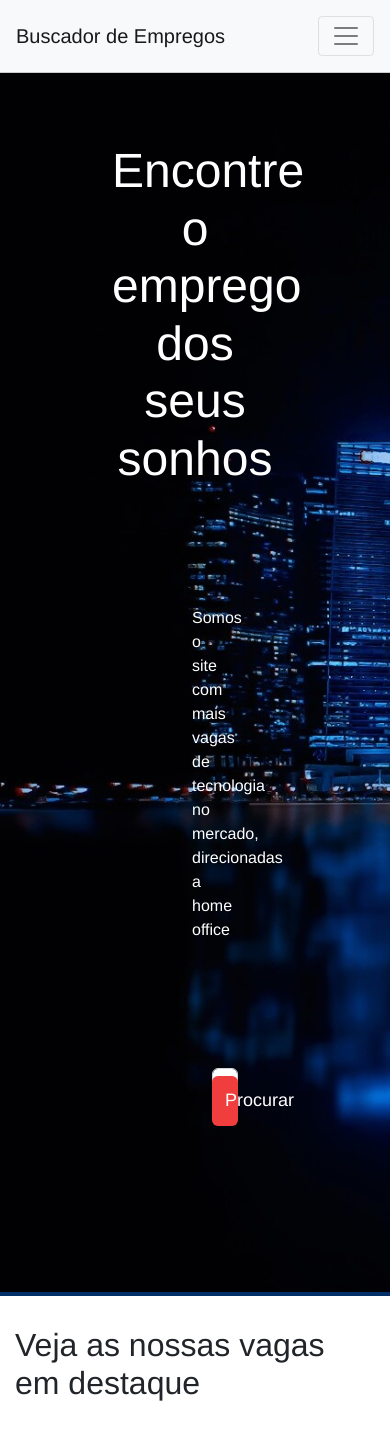
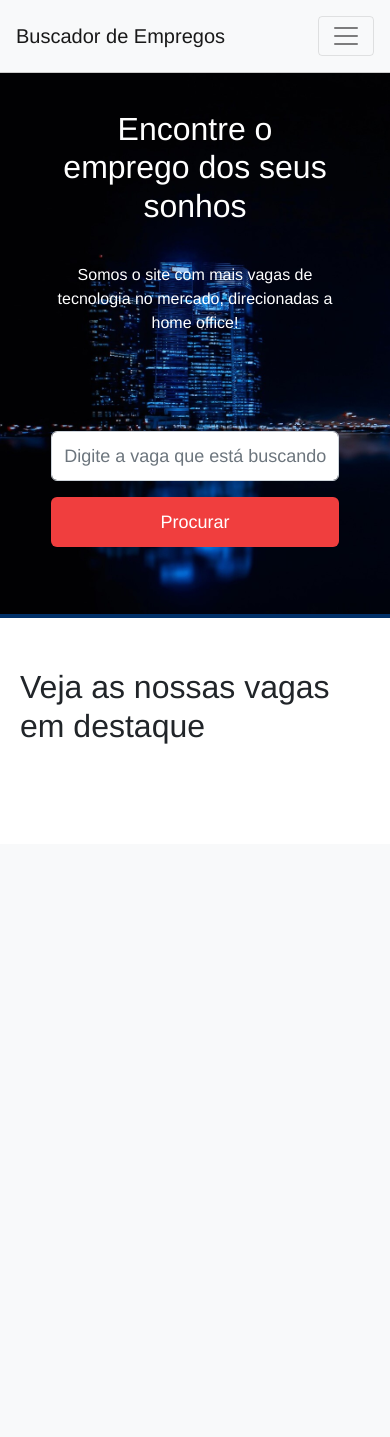
Before and after one commit to rodhis/node-job-finder, a Node server app: page / in a window 390 px wide. After the commit the page ends 744 px from the top, so only its background shows below. Run offline with Node 20, Linux system fonts and the light colour scheme; data that the repository does not hold is empty; some libraries are stand-ins or nearby versions.

Commit message:
main page responsivity

```diff
--- a/public/css/styles.css
+++ b/public/css/styles.css
@@ -248,3 +248,53 @@
   color: #fff;
   text-decoration: none;
 }
+
+/* responsivity */
+
+@media (max-width: 480px) {
+  /* navbar */
+  #navbarNav {
+    text-align: center;
+  }
+
+  /* home */
+  #top-container {
+    padding: 5rem 3.2rem 3.2rem 3.2rem;
+  }
+
+  #main-title {
+    font-size: 2rem;
+  }
+
+  #main-subtitle {
+    font-size: 1rem;
+    padding: 0 0 5rem 0;
+  }
+
+  #search-form {
+    padding: 0;
+  }
+
+  #jobs-container {
+    padding: 1.25rem;
+  }
+
+  .list-group-item {
+    padding: 1rem 5.3rem;
+  }
+
+  .list-group-item h2 {
+    font-size: 1.2rem;
+    width: 80%;
+  }
+
+  .list-group-item img {
+    width: 3.1rem;
+    left: 15px;
+    top: calc(50% - 25px);
+  }
+
+  .new-job .new-job-label {
+    display: none;
+  }
+}
--- a/views/index.handlebars
+++ b/views/index.handlebars
@@ -1,6 +1,6 @@
 <div id="top-container" class="container-fluid">
   <h1 id="main-title" class="text-center">Encontre o emprego dos seus sonhos</h1>
-  <p id="main-subtitle" class="text-center">Somos o site com mais vagas de tecnologia no mercado, direcionadas a home office</p>
+  <p id="main-subtitle" class="text-center">Somos o site com mais vagas de tecnologia no mercado, direcionadas a home office!</p>
   <form id="search-form" class="form-inline" action="/" method="GET">
     <div class="form-group col-md-10">
       <input type="text" class="form-control" id="job" name="job" placeholder="Digite a vaga que está buscando">
```
Also changed, not shown: readme.md.
